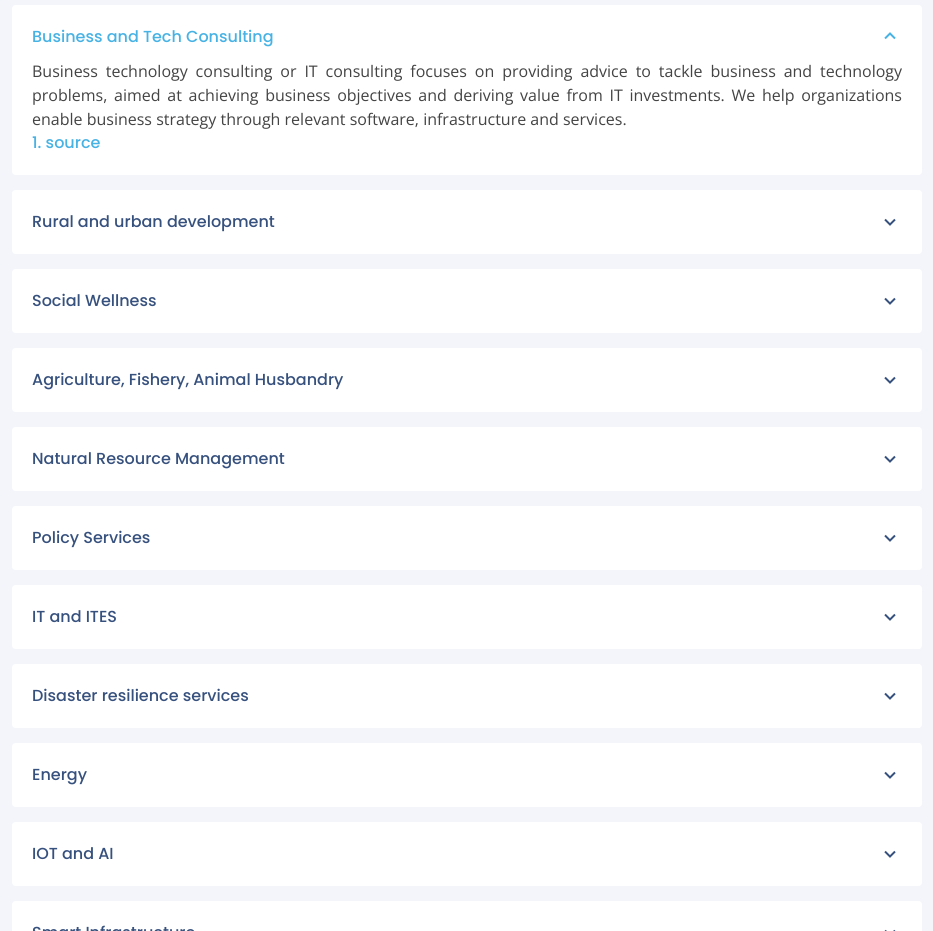
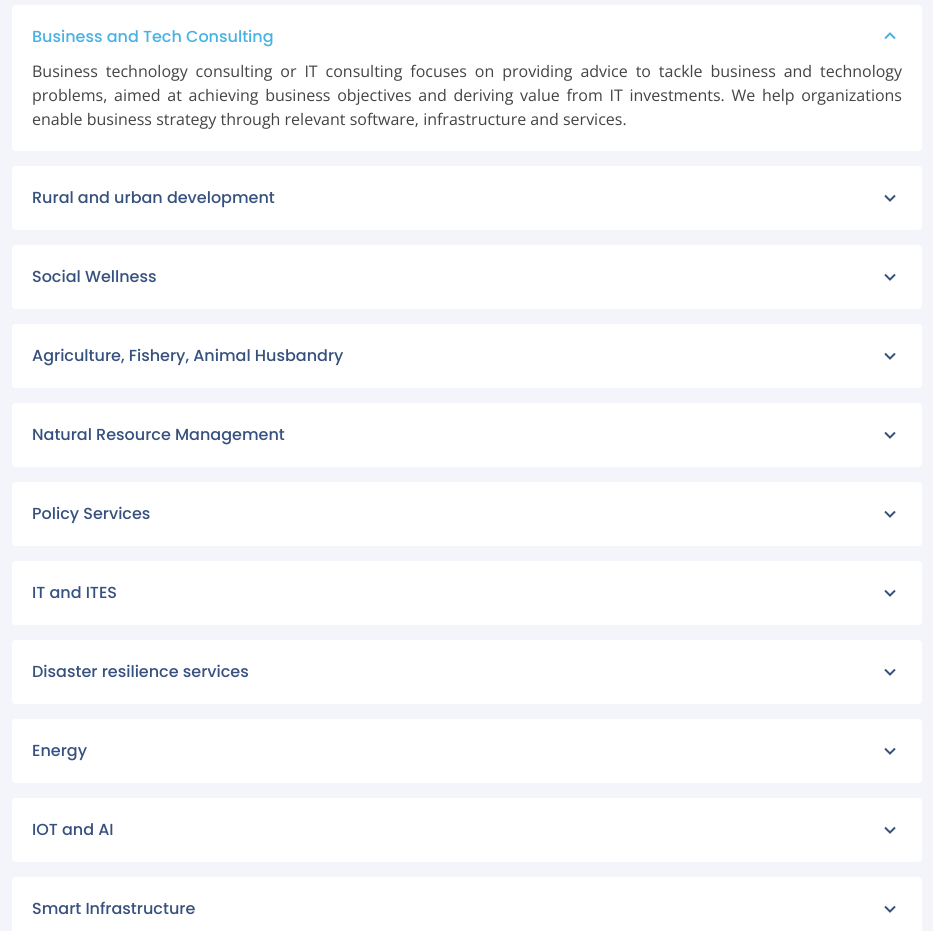
Before and after one commit to Arun3007/WebsiteSoul, a plain HTML site: page index.html in a window 1280 px wide. Shown: the part 3740-4671 px from the top of the page, without its empty margins (173-1106 px from the left). Drawn offline with nearby package versions, Linux system fonts and the light colour scheme.

Commit message:
Update index.html

```diff
--- a/index.html
+++ b/index.html
@@ -444,7 +444,7 @@
               <div id="faq-list-1" class="collapse show" data-parent=".faq-list">
                 <p class="text-justify">
                   Business technology consulting or IT consulting focuses on providing advice to tackle business and technology problems, aimed at achieving business objectives and deriving value from IT investments. We help organizations enable business strategy through relevant software, infrastructure and services.
-                  <a href="demo.pdf">1. source </a>
+
                 </p>
               </div>
             </li>
```
